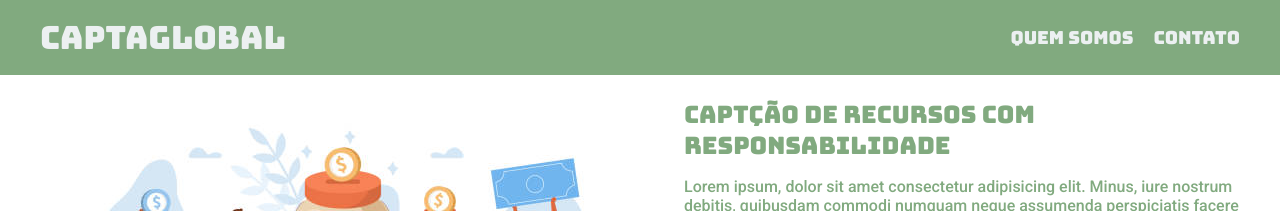
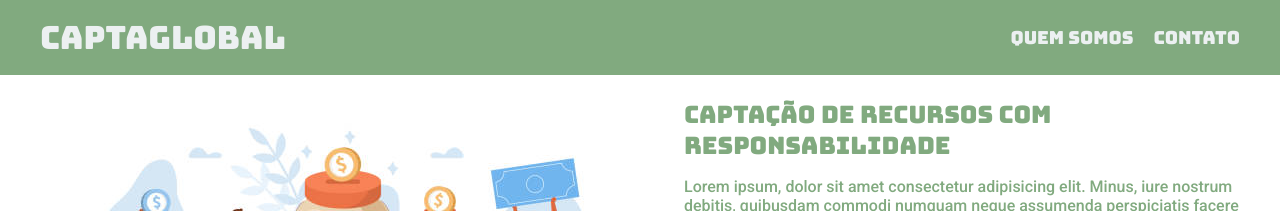
Before and after one commit to danieldzzn/projeto1_meusitecaptacao, a plain HTML site: page index.html in a window 1280 px wide. Shown: the top 211 px of the page. Drawn offline with Linux system fonts and the light colour scheme.

```diff
--- a/index.html
+++ b/index.html
@@ -35,7 +35,7 @@
         <div class="container">
             <img class="store-front" src="./Imagens/fundraising.jpeg" alt="pessoas com objetos">
             <div>
-                <h2>Captção de recursos com responsabilidade</h2>
+                <h2>Captação de recursos com responsabilidade</h2>
                 <p>
                     Lorem ipsum, dolor sit amet consectetur adipisicing elit. Minus, iure nostrum debitis, quibusdam commodi numquam neque assumenda perspiciatis facere ipsa cumque culpa ea eveniet, nisi impedit dolore ducimus omnis sequi?
                 </p>
```
